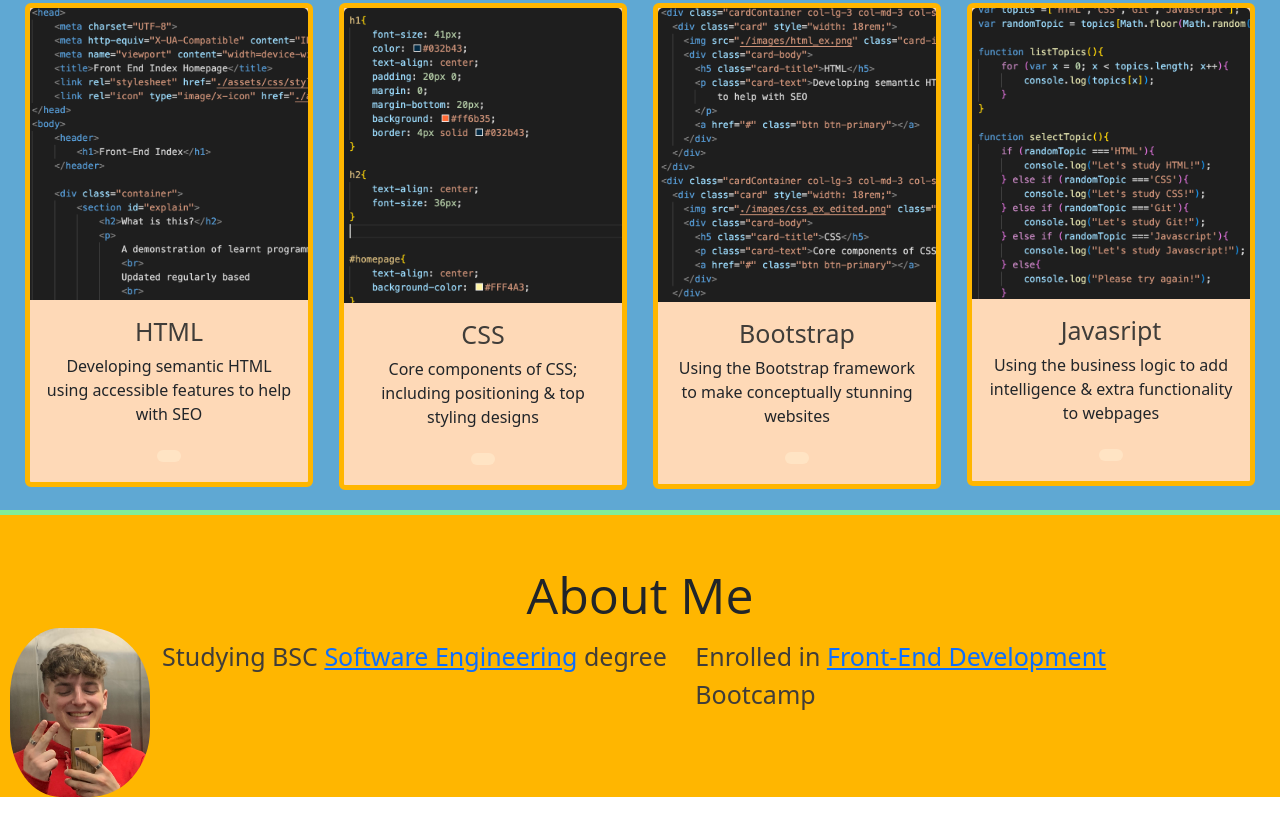
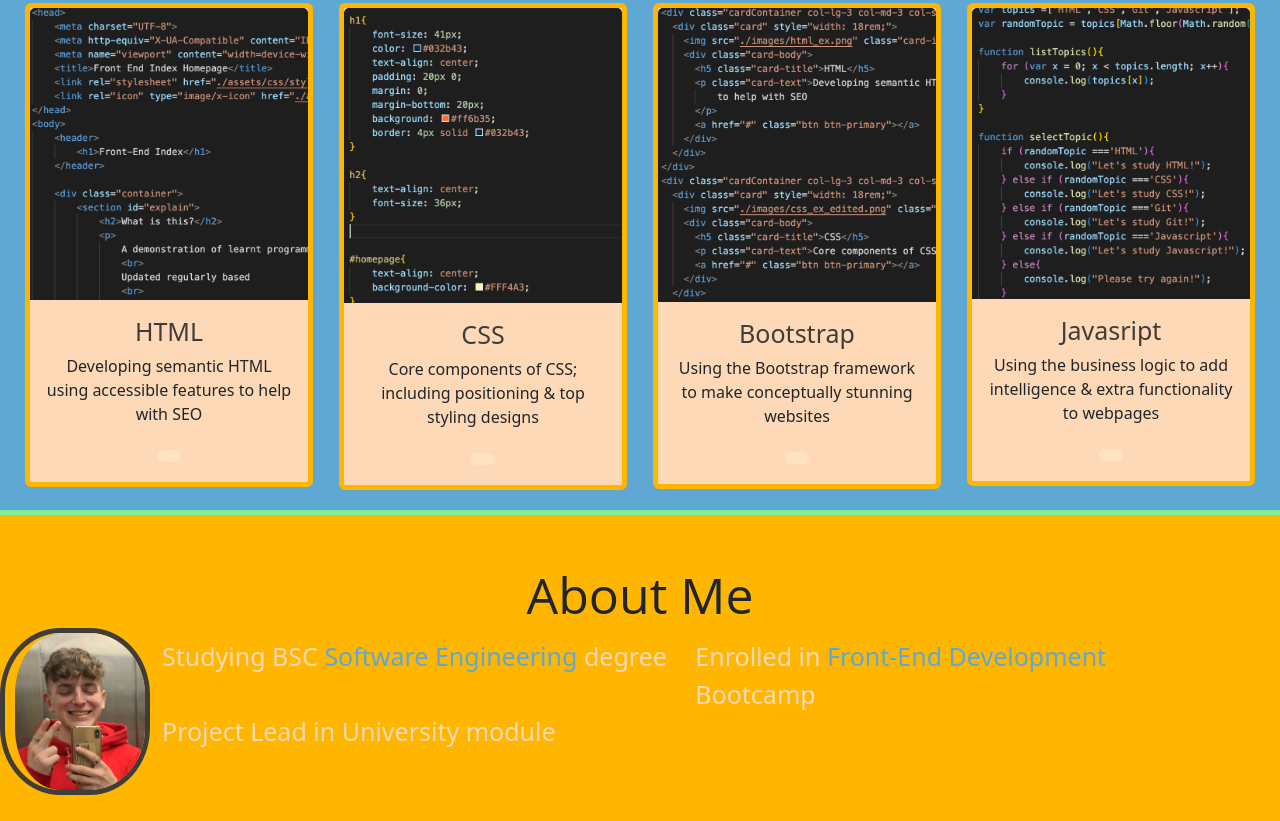
Before and after one commit to sebastianj0nes/bootstrap-portfolio, a plain HTML site: page index.html in a window 1280 px wide. Shown: the part 1208-2029 px from the top of the page. Before the commit the page ends 2005 px from the top, so only its background shows below. Drawn offline with nearby package versions, Linux system fonts and the light colour scheme; files whose address does not match are found by name; a web font is replaced by a local one.

Commit message:
updated aboutme section

```diff
--- a/css/style.css
+++ b/css/style.css
@@ -172,7 +172,17 @@ a{
 #about p{
     padding-top: 10px;
     font-size: 25px;
-    color: var(--four);
+    color: var(--primary);
+}
+
+#about a{
+    text-decoration: none;
+    color: var(--two);
+    transition-duration: 0.3s;
+}
+
+#about a:hover{
+    font-size: 30px;
 }
 
 #about img{
@@ -181,6 +191,7 @@ a{
     max-width: 150px;
     padding: 0;
     margin: 0;
+    border: 5px solid var(--four);
     padding-left: 10px;
 }
 
@@ -347,3 +358,12 @@ a{
     stroke-dashoffset: -400;
   }
 }
+
+
+/* MEDIA QUERIES */
+
+@media only screen and (max-width: 901px) {
+    #about img{
+        display: none;
+    }
+  }
--- a/index.html
+++ b/index.html
@@ -170,8 +170,15 @@
     <h2 class="sec_head">About Me</h2>
     <img src="./images/seb.jpg" alt="Photo of me" class="col-4">
     <p class="col-5"> Studying BSC <a href="https://courses.uwe.ac.uk/6F3B/software-engineering-for-business" target="_blank">Software Engineering</a> degree
+        <br>
+        <br>
+        Project Lead in University module
+     </p>
+    <p class="col-5"> Enrolled in <a href="">Front-End Development</a> Bootcamp
+
     </p>
-    <p class="col-5"> Enrolled in <a href="">Front-End Development</a> Bootcamp</p>
+    <p class="col-5"></p>
+    <p class="col-5"></p>
     </div>
 </div>
 
```
